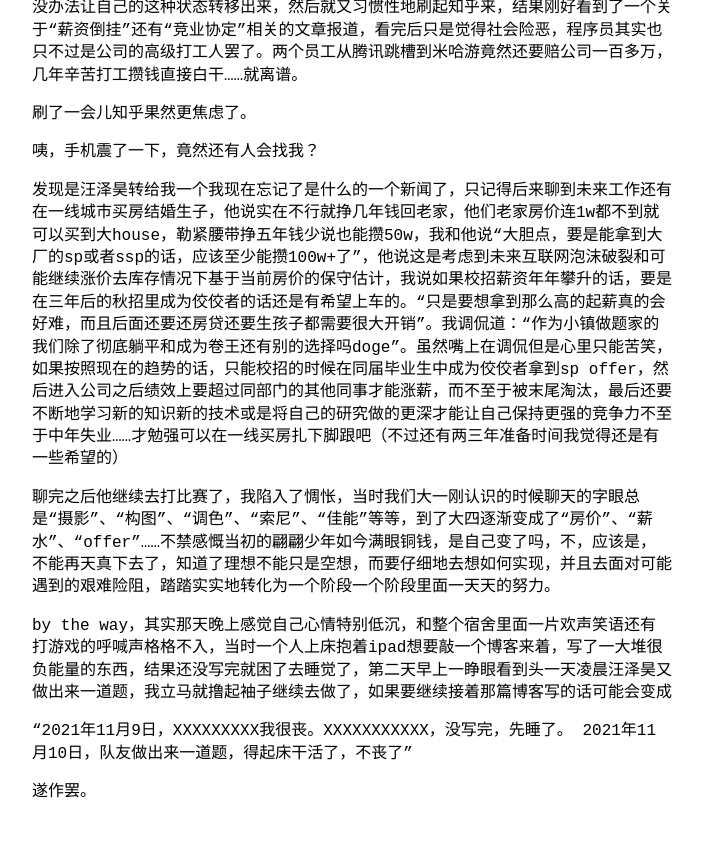
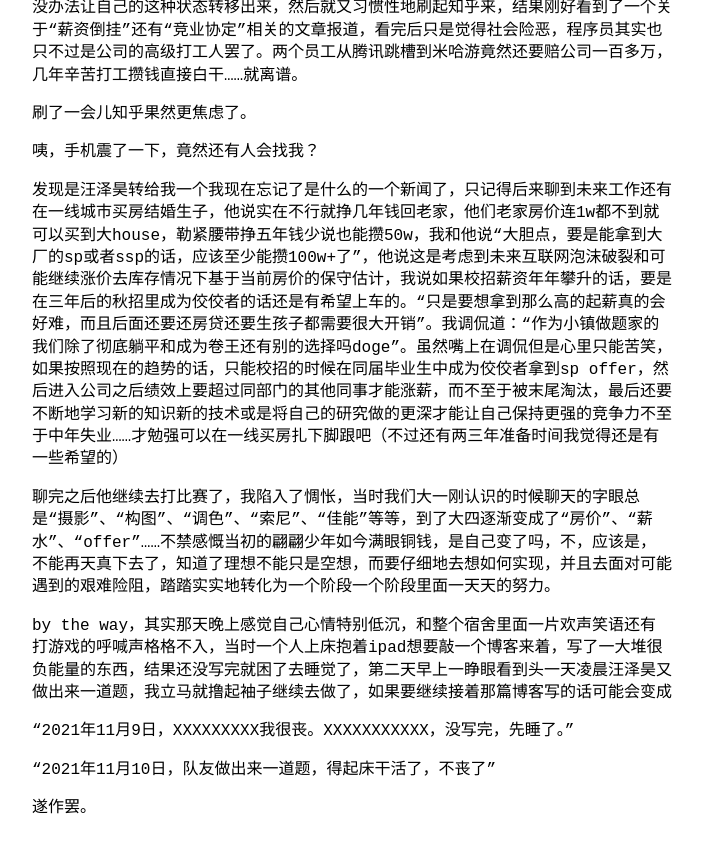
Before and after one commit to Jeremy0953/Jeremy0953.github.io, a Jekyll site: the page built from _posts/2021-11-21-终于应该是能进复赛了.md, in a window 1280 px wide and 900 px high, scrolled down 14291 px. Shown: the top 853 px of the window, without its empty margins (288-991 px from the left). Built offline with Jekyll 4.4.1, drawn with Linux system fonts in a browser that asks for light colours.

Commit message:
修复标点符号

```diff
--- a/_posts/2021-11-21-终于应该是能进复赛了.md
+++ b/_posts/2021-11-21-终于应该是能进复赛了.md
@@ -181,7 +181,8 @@ nice!终于拿到220分了！
 
 by the way，其实那天晚上感觉自己心情特别低沉，和整个宿舍里面一片欢声笑语还有打游戏的呼喊声格格不入，当时一个人上床抱着ipad想要敲一个博客来着，写了一大堆很负能量的东西，结果还没写完就困了去睡觉了，第二天早上一睁眼看到头一天凌晨汪泽昊又做出来一道题，我立马就撸起袖子继续去做了，如果要继续接着那篇博客写的话可能会变成
 
-“2021年11月9日，XXXXXXXXX我很丧。XXXXXXXXXXX，没写完，先睡了。
-2021年11月10日，队友做出来一道题，得起床干活了，不丧了”
+“2021年11月9日，XXXXXXXXX我很丧。XXXXXXXXXXX，没写完，先睡了。"
+
+"2021年11月10日，队友做出来一道题，得起床干活了，不丧了”
 
 遂作罢。
```
